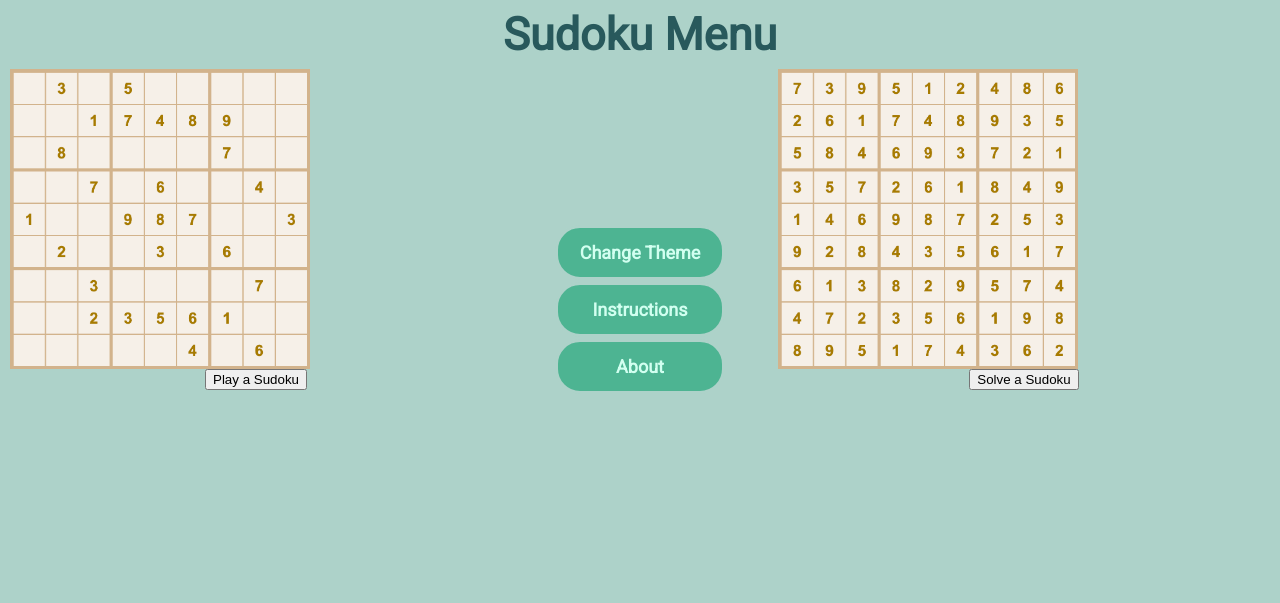
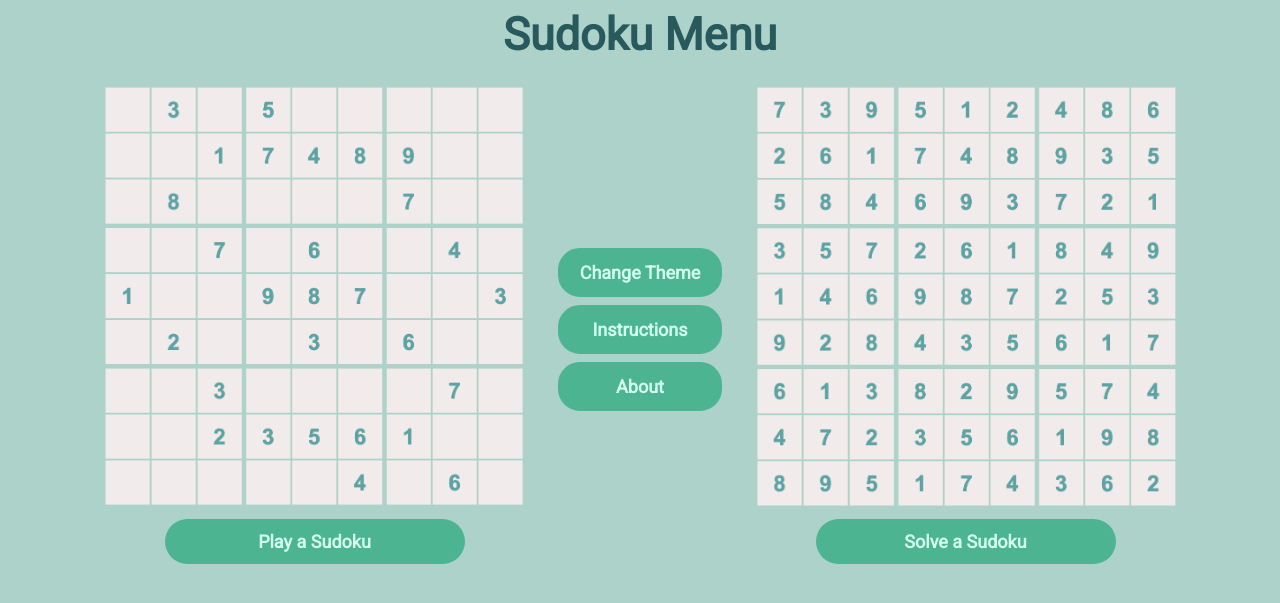
Before and after one commit to ayushgarg-ag/3in1-Sudoku-Web-App, a Flask app: page / in a window 1280 px wide. Shown: the top 603 px of the page. Run offline with Flask 2, Linux system fonts and the light colour scheme; some libraries are stand-ins or nearby versions.

Commit message:
reworked menu page, fixing colors bug

```diff
--- a/app.py
+++ b/app.py
@@ -99,4 +99,4 @@ def solution():
         return render_template('menu.html')
 
 if __name__ == "__main__":
-    app.run(debug=True, port=5000)
+    app.run(debug=True, port=4200)
--- a/static/css/main.css
+++ b/static/css/main.css
@@ -80,6 +80,7 @@ h1 {
     font-family: 'Roboto', sans-serif;
     font-size: 45px;
     margin: 8px 0px 8px 0px;
+    user-select: none;
 }
 #content {
     display: flex;
@@ -254,6 +255,7 @@ input::selection {
     font-weight: bold;
     font-family: 'Roboto', sans-serif;
     text-align: center;
+    cursor: pointer;
 }
 .optiondivs, .modedivs {
     display: flex;
@@ -302,6 +304,7 @@ input::selection {
     outline: none;
     overflow: hidden;
     user-select: none;
+    cursor: pointer;
 }
 .modefocus {
     width: 200px;
@@ -344,6 +347,7 @@ table {
     font-weight: bold;
     color: var(--readOnlyColor);
     background-color: var(--tableItemBackground);
+    cursor: pointer;
 }
 
 /* Overlays */
@@ -412,39 +416,51 @@ h3 {
 
 
 
+#menuplay {
+    /* float: right; */
+}
+
 
 #playimage {
     background-image: url(tan_play.png);
-    margin-left: 10px;
-    width: 300px;
-    height: 300px;
+    width: 425px;
+    height: 425px;
     background-position: center;
     background-repeat: no-repeat;
     background-size: cover;
     position: relative;
+    cursor: pointer;
 }
 #solveimage {
     background-image: url(tan_solve.png);
-    margin-left: 10px;
-    width: 300px;
-    height: 300px;
+    width: 425px;
+    height: 425px;
     background-position: center;
     background-repeat: no-repeat;
     background-size: cover;
     position: relative;
+    cursor: pointer;
 }
 
 #outsideplay {
+    display: flex;
+    align-items: center;
+    justify-content: center;
+    align-content: center;
+    flex-direction: column;
     float: left;
-    width: 40%;
-    height: 480px;
-    justify-content: right;
+    max-width: 500px;
+    max-height: 550px;
 }
 #outsidesolve {
+    display: flex;
+    align-items: center;
+    justify-content: center;
+    align-content: center;
+    flex-direction: column;
     float: left;
-    width: 40%;
-    height: 480px;
-    justify-content: left;
+    max-width: 500px;
+    max-height: 550px;
 }
 
 #outsidemenuoption {
@@ -454,7 +470,11 @@ h3 {
     align-content: center;
     flex-direction: column;
     float: left;
-    width: 20%;
+    padding: 20px;
     height: 480px;
     /* background-color: blue; */
 }
+
+#floatright {
+    justify-content: right;
+}
--- a/static/javascript/menu.js
+++ b/static/javascript/menu.js
@@ -39,6 +39,8 @@ function changeTheme() {
         root.style.setProperty('--messageTextColor', "#533e2d");
         root.style.setProperty('--focusText', "#f6f0e8");
         window.localStorage.setItem("storedTheme", "tan");
+        document.getElementById("playimage").style.backgroundImage = "url(/static/css/tan_play.png)";
+        document.getElementById("solveimage").style.backgroundImage = "url(/static/css/tan_solve.png)";
     }
     else if (themeid == "dark") {
         root.style.setProperty('--primaryColor', "#1b262c");
@@ -54,6 +56,8 @@ function changeTheme() {
         root.style.setProperty('--messageTextColor', "#bbe1fa");
         root.style.setProperty('--focusText', "#226897");
         window.localStorage.setItem("storedTheme", "dark");
+        document.getElementById("playimage").style.backgroundImage = "url(/static/css/dark_play.png)";
+        document.getElementById("solveimage").style.backgroundImage = "url(/static/css/dark_solve.png)";
     }
     else if (themeid == "retro") {
         root.style.setProperty('--primaryColor', "#111f4d");
@@ -69,6 +73,8 @@ function changeTheme() {
         root.style.setProperty('--messageTextColor', "#e43a19");
         root.style.setProperty('--focusText', "#F3ECE7");
         window.localStorage.setItem("storedTheme", "retro");
+        document.getElementById("playimage").style.backgroundImage = "url(/static/css/retro_play.png)";
+        document.getElementById("solveimage").style.backgroundImage = "url(/static/css/retro_solve.png)";
     }
     else {
         root.style.setProperty('--primaryColor', "#add2c9");
@@ -83,6 +89,8 @@ function changeTheme() {
         root.style.setProperty('--shiftColor', "#a36f5e");
         root.style.setProperty('--messageTextColor', "#1b4857");
         root.style.setProperty('--focusText', "#28595c");
+        document.getElementById("playimage").style.backgroundImage = "url(/static/css/light_play.png)";
+        document.getElementById("solveimage").style.backgroundImage = "url(/static/css/light_solve.png)";
 
         root.style.setProperty('--color1', "#a36f5e");
         root.style.setProperty('--color2', "#a3925e");
--- a/templates/menu.html
+++ b/templates/menu.html
@@ -13,11 +13,10 @@
     <h1>Sudoku Menu</h1>
     <div id="content">
         <div id="outsideplay" class="inline">
-            <!-- <div class="buttoncontainers"> -->
-                <div id="playimage"></div>
-                <button id="menuplay" onclick="location.href='/input_play'">Play a Sudoku</button>
-            <!-- </div> -->
-
+            <div id="floatright">
+                <div id="playimage" onclick="location.href='/input_play'"></div>
+                <button id="menuplay" class="menubutton" onclick="location.href='/input_play'">Play a Sudoku</button>
+            </div>
         </div>
         <div id="outsidemenuoption" class="inline">
             <div id="optioncontainer">
@@ -25,17 +24,17 @@
                     <div onclick="themeOption()">Change Theme</div>
                 </div>
 
-                <div onclick="instructionsDisplay()" id="instructions" class="optiondivs">Instructions</div>
+                <div onclick="instructionsDisplay()" id="instructions" class="optiondivs">
+                    Instructions
+                </div>
 
                 <div onclick="showAbout()" id="about" class="optiondivs">About</div>
             </div>
 
         </div>
         <div id="outsidesolve" class="inline">
-            <!-- <div class="buttoncontainers"> -->
-                <div id="solveimage"></div>
-                <button id="menusolve" onclick="location.href='/input_solve'">Solve a Sudoku</button>
-            <!-- </div> -->
+                <div id="solveimage" onclick="location.href='/input_solve'"></div>
+                <button id="menusolve" class="menubutton" onclick="location.href='/input_solve'">Solve a Sudoku</button>
 
         </div>
     </div>
```
Also changed, not shown: static/javascript/play.js (+28 -0 lines), static/css/dark_play.png (added), static/css/dark_solve.png (added), static/css/light_play.png (added), static/css/light_solve.png (added), static/css/retro_play.png (added), static/css/retro_solve.png (added), 1 other file.
